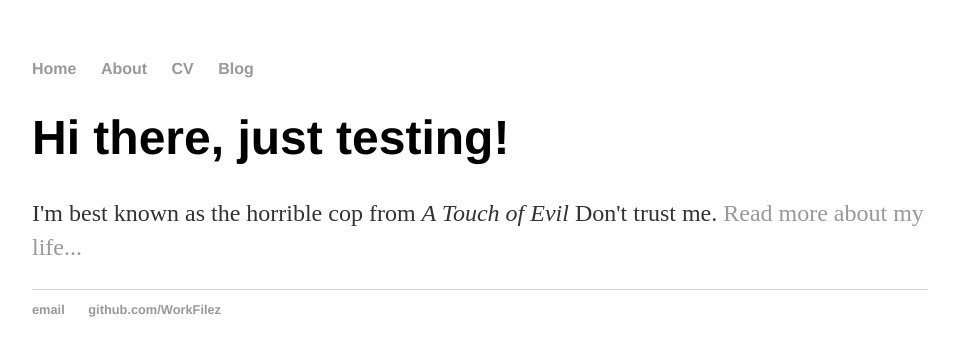
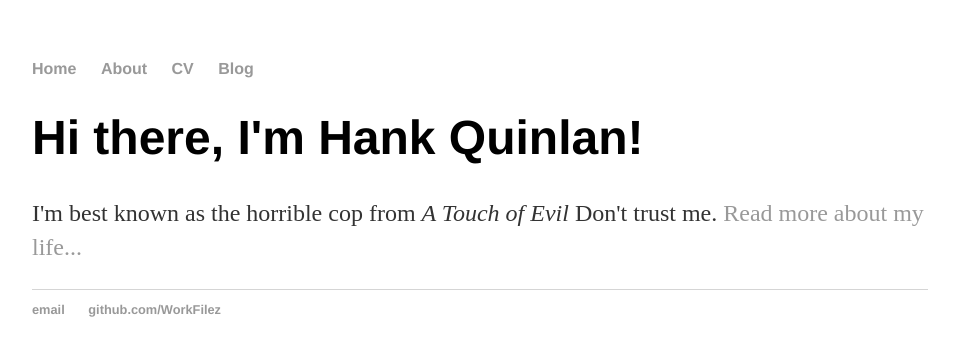
Before and after one commit to WorkFilez/workfilez.github.io, a Jekyll site: the page built from index.html, in a window 1280 px wide. Shown: the top 356 px of the page, without its empty margins (160-1115 px from the left). Built offline with Jekyll 4.4.1, drawn with Linux system fonts in a browser that asks for light colours.

Commit message:
Update index.html

```diff
--- a/index.html
+++ b/index.html
@@ -1,30 +1,8 @@
-<!DOCTYPE html>
-<html>
-	<head>
-		<title>WorkFilez Test</title>
-		<!-- link to main stylesheet -->
-		<link rel="stylesheet" type="text/css" href="/css/main.css">
-	</head>
-	<body>
-		<nav>
-    		<ul>
-        		<li><a href="/">Home</a></li>
-	        	<li><a href="/about">About</a></li>
-        		<li><a href="/cv">CV</a></li>
-        		<li><a href="/blog">Blog</a></li>
-    		</ul>
-		</nav>
-		<div class="container">
-    		<div class="blurb">
-        		<h1>Hi there, just testing!</h1>
-				<p>I'm best known as the horrible cop from <em>A Touch of Evil</em> Don't trust me. <a href="/about">Read more about my life...</a></p>
-    		</div><!-- /.blurb -->
-		</div><!-- /.container -->
-		<footer>
-    		<ul>
-        		<li><a href="mailto:none@none.com">email</a></li>
-        		<li><a href="https://github.com/WorkFilez">github.com/WorkFilez</a></li>
-			</ul>
-		</footer>
-	</body>
-</html>
+---
+layout: default
+title: Hank Quinlan, Horrible Cop
+---
+<div class="blurb">
+	<h1>Hi there, I'm Hank Quinlan!</h1>
+	<p>I'm best known as the horrible cop from <em>A Touch of Evil</em> Don't trust me. <a href="/about">Read more about my life...</a></p>
+</div><!-- /.blurb -->
```
